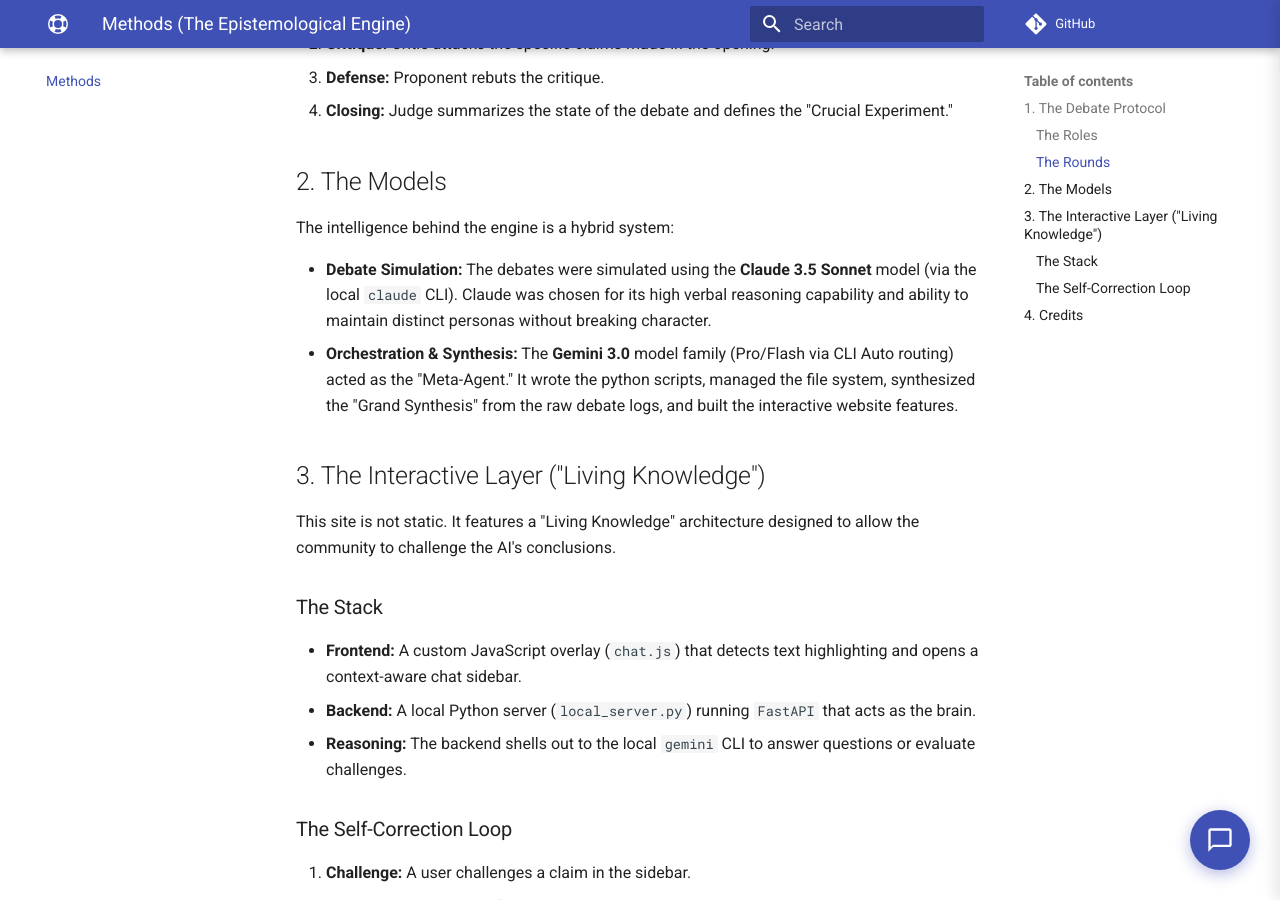
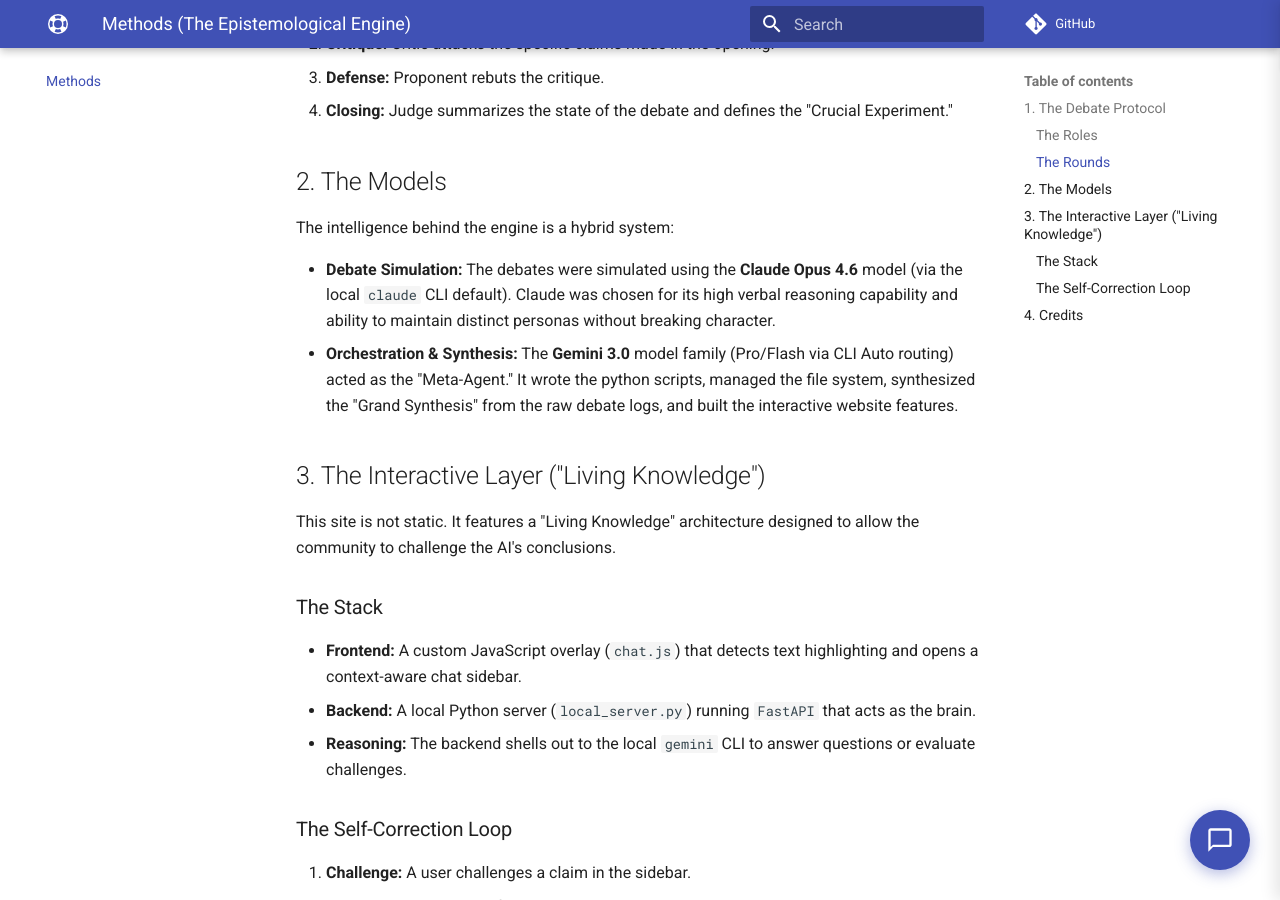
Before and after one commit to djgish485/project-lifespan, an MkDocs documentation site: the page built from docs/methods.md, in a window 1280 px wide and 900 px high, scrolled down 1152 px. Built offline with MkDocs 1.6.1 and Material for MkDocs 9.7.7, drawn with Linux system fonts in a browser that asks for light colours; comment, search, counter and statistics services are not loaded.

Commit message:
fix: Correct Claude model version to Opus 4.6

```diff
--- a/docs/methods.md
+++ b/docs/methods.md
@@ -37,7 +37,7 @@
 
 The intelligence behind the engine is a hybrid system:
 
-*   **Debate Simulation:** The debates were simulated using the **Claude 3.5 Sonnet** model (via the local `claude` CLI). Claude was chosen for its high verbal reasoning capability and ability to maintain distinct personas without breaking character.
+*   **Debate Simulation:** The debates were simulated using the **Claude Opus 4.6** model (via the local `claude` CLI default). Claude was chosen for its high verbal reasoning capability and ability to maintain distinct personas without breaking character.
 *   **Orchestration & Synthesis:** The **Gemini 3.0** model family (Pro/Flash via CLI Auto routing) acted as the "Meta-Agent." It wrote the python scripts, managed the file system, synthesized the "Grand Synthesis" from the raw debate logs, and built the interactive website features.
 
 ## 3. The Interactive Layer ("Living Knowledge")
```
